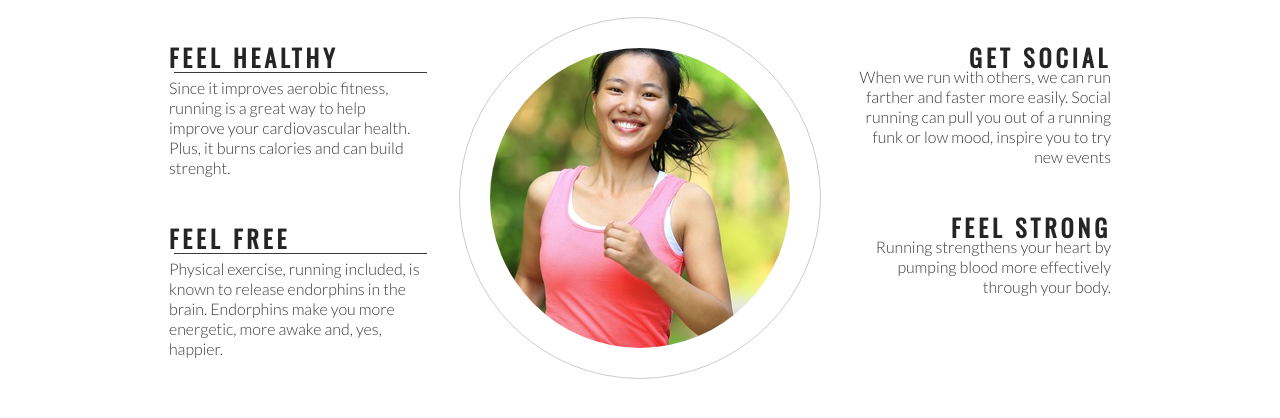
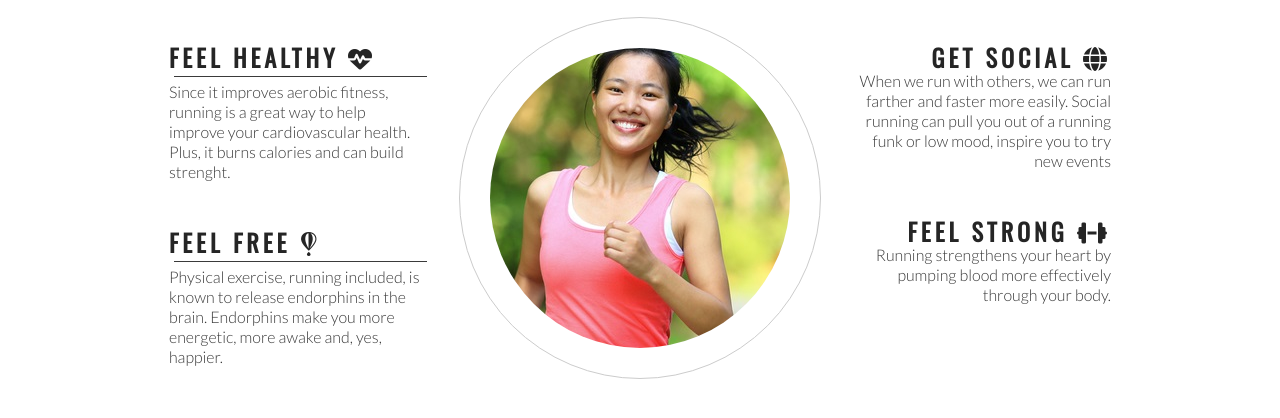
Before and after one commit to ninaperic/love-running, a plain HTML site: page index.html in a window 1280 px wide. Shown: the part 764-1182 px from the top of the page. Drawn offline with nearby package versions, Linux system fonts and the light colour scheme.

Commit message:
Add Font Awesome icons to club section

```diff
--- a/index.html
+++ b/index.html
@@ -9,6 +9,7 @@
 
     <link rel="stylesheet" href="assets/css/style.css">
     <title>Love Running</title>
+
 </head>
 <body>
     <header>
@@ -43,25 +44,25 @@
         <h2 id="welcome">Why Love Running With Us</h2>
         <div id="left-about">
             <div class="left-about-heading">
-                <h2>Feel Healthy</h2>
-                <hr>
+                <h2>Feel Healthy <i class="fas fa-heartbeat"></i></h2>
+                <hr/>
                 <p>
                     Since it improves aerobic fitness, running is a great way to help improve your cardiovascular health. Plus, it burns calories and can build strenght.
                 </p>
             </div>
             <div class="left-about-heading">
-                <h2>Feel Free</h2>
+                <h2>Feel Free <i class="fab fa-fly"></i></h2>
                 <hr>
                 <p>Physical exercise, running included, is known to release endorphins in the brain. Endorphins make you more energetic, more awake and, yes, happier.</p>
             </div>
         </div>
         <div id="right-about">
             <div class="right-about-heading">
-                <h2>Get Social</h2>
+                <h2>Get Social <i class="fas fa-globe"></i></h2>
                 <p>When we run with others, we can run farther and faster more easily. Social running can pull you out of a running funk or low mood, inspire you to try new events</p>
             </div>
             <div class="right-about-heading">
-                <h2>Feel Strong</h2>
+                <h2>Feel Strong <i class="fas fa-dumbbell"></i></h2>
                 <p>Running strengthens your heart by pumping blood more effectively through your body.</p>
             </div>
         </div>
@@ -77,5 +78,8 @@
     <footer>
         social links here
     </footer>
+
+    <!-- font awesome script -->
+    <script src="https://kit.fontawesome.com/faee802af5.js" crossorigin="anonymous"></script>
 </body>
 </html>
```
